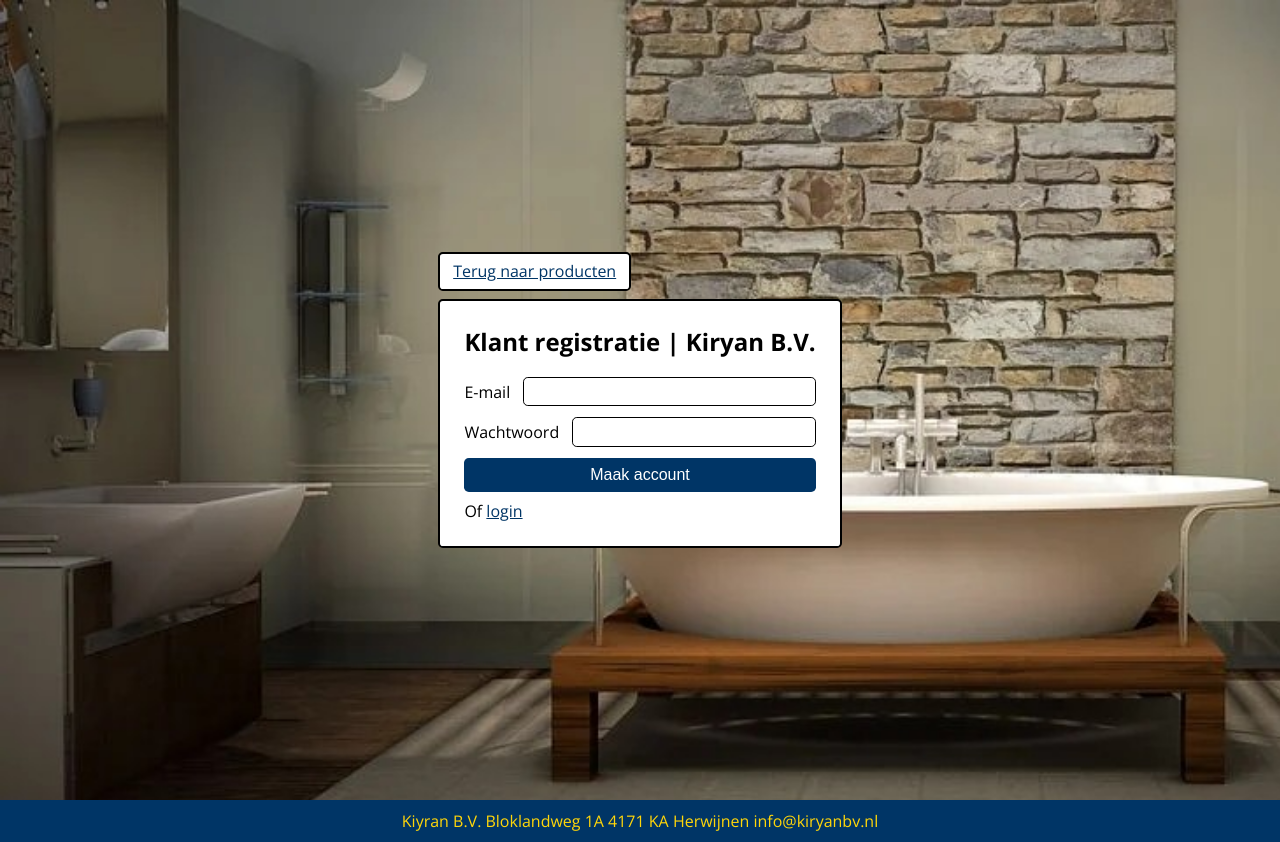
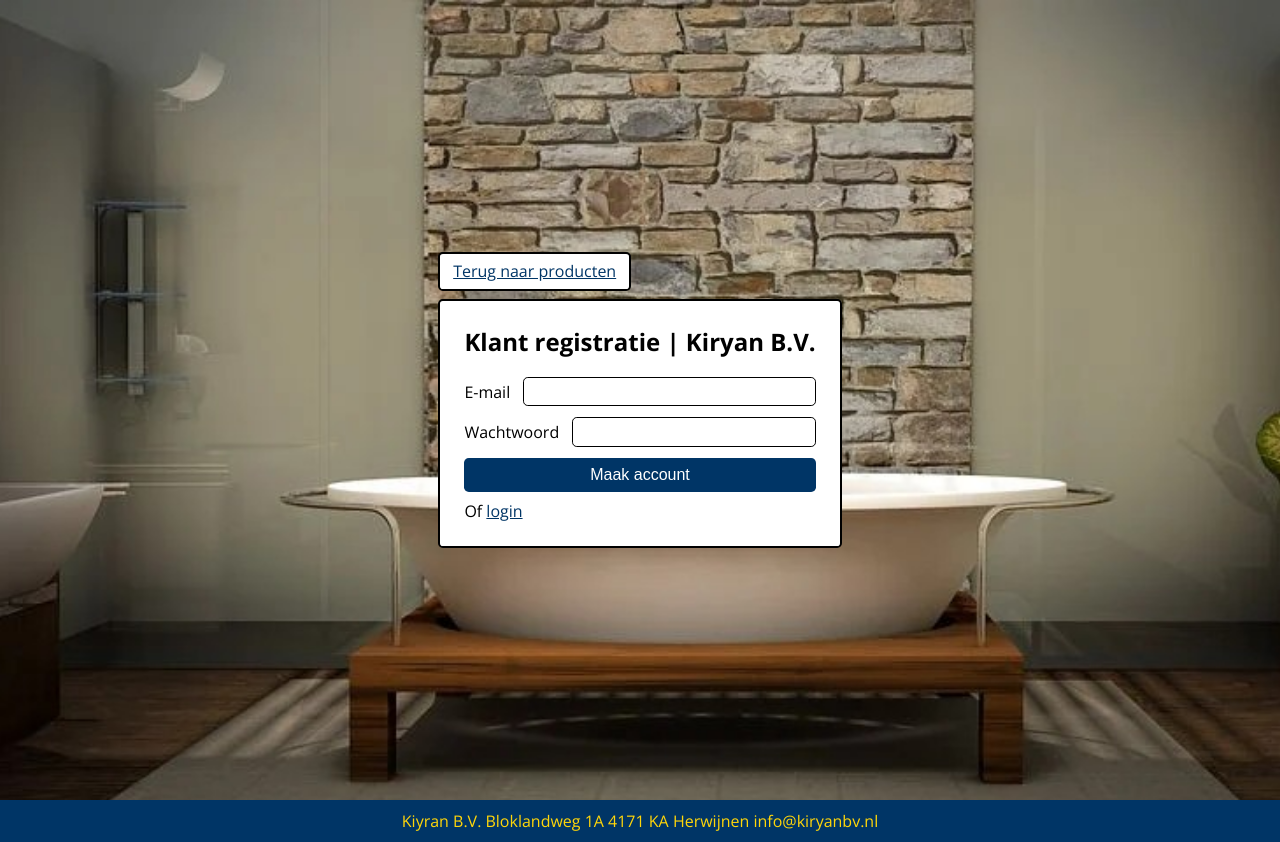
Before and after one commit to LarsVerschoor/cle2, a PHP site: page /register-customer.php in a window 1280 px wide. Run offline with PHP 8.4, Linux system fonts and the light colour scheme; data that the repository does not hold is empty.

```diff
--- a/css/authentication-customer.css
+++ b/css/authentication-customer.css
@@ -11,7 +11,7 @@ body {
     background-image: url(../images/authentication-customer-background-image.jpg);
     background-repeat: no-repeat;
     background-size: cover;
-    background-position: fixed;
+    background-position: center;
 }
 
 main {
```
